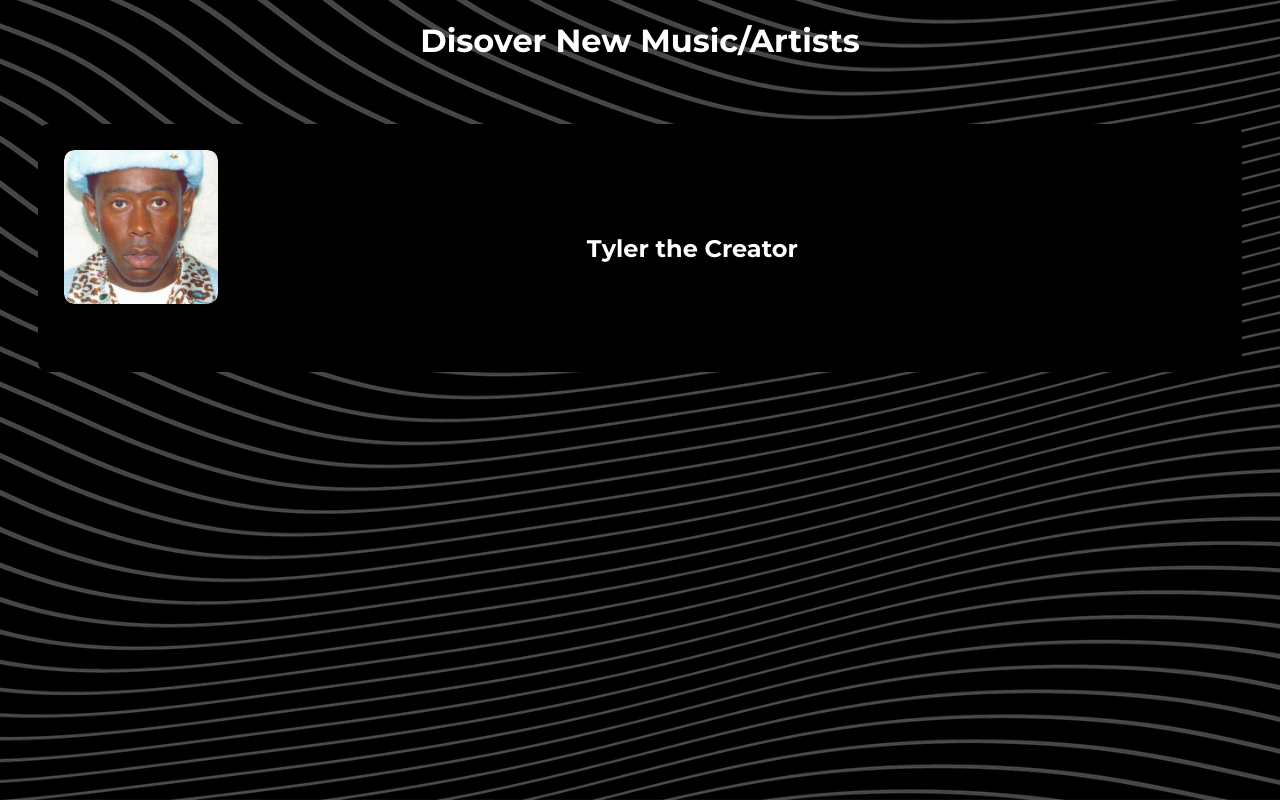
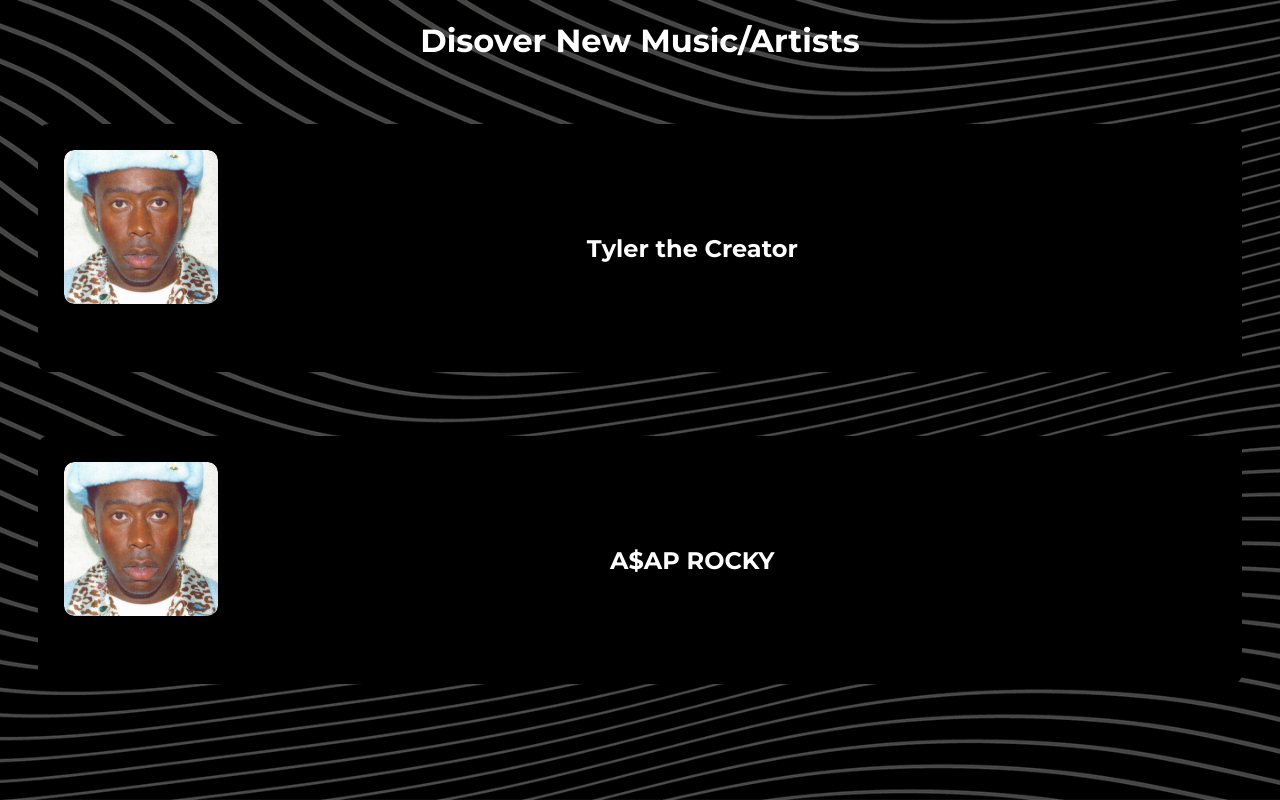
Before and after one commit to Lightseeker1102/Lightseeker1102.github.io, a plain HTML site: page commonpage.html in a window 1280 px wide. Drawn offline with Linux system fonts and the light colour scheme.

Commit message:
Update commonpage.html

```diff
--- a/commonpage.html
+++ b/commonpage.html
@@ -29,6 +29,18 @@
                 </div>
             </div>
         </a>
+            <a href="https://lightseeker1102.github.io/anotherone.html" class="box-link">
+            <div class="box">
+                <div class="image-box">
+                    <img src="2662.jpg" alt="Tyler the Creator">
+                </div>
+                <div class="text-box">
+                    <h2>
+                        A$AP ROCKY
+                    </h2>
+                </div>
+            </div>
+        </a>
     </center>
     </body>
 </html>
```
